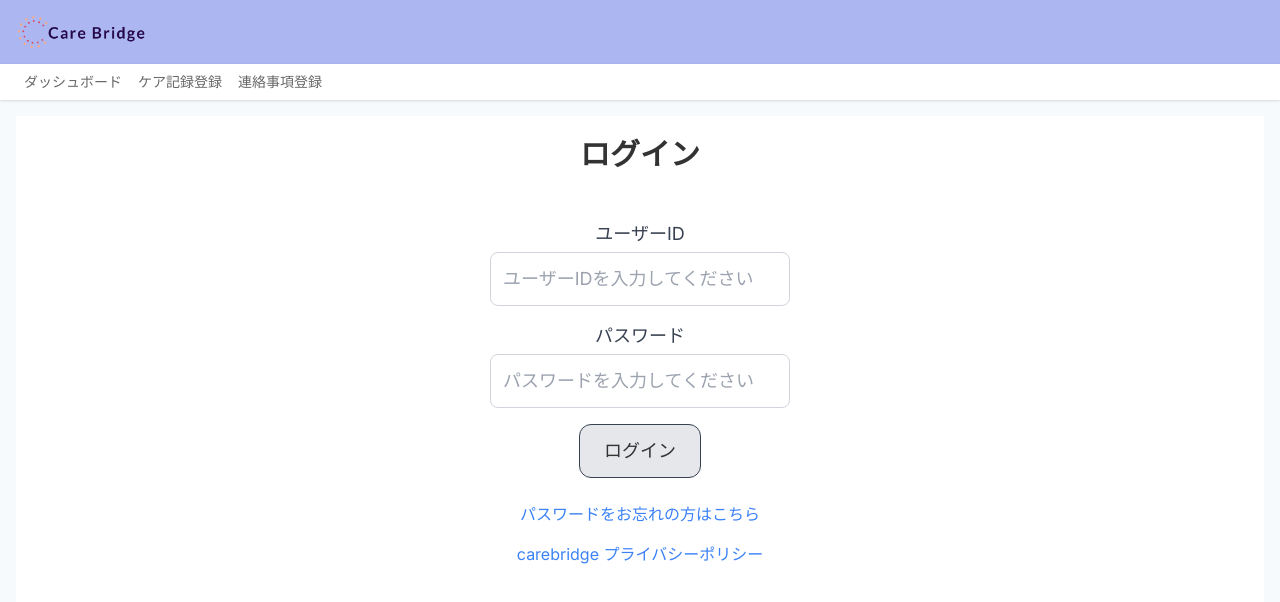
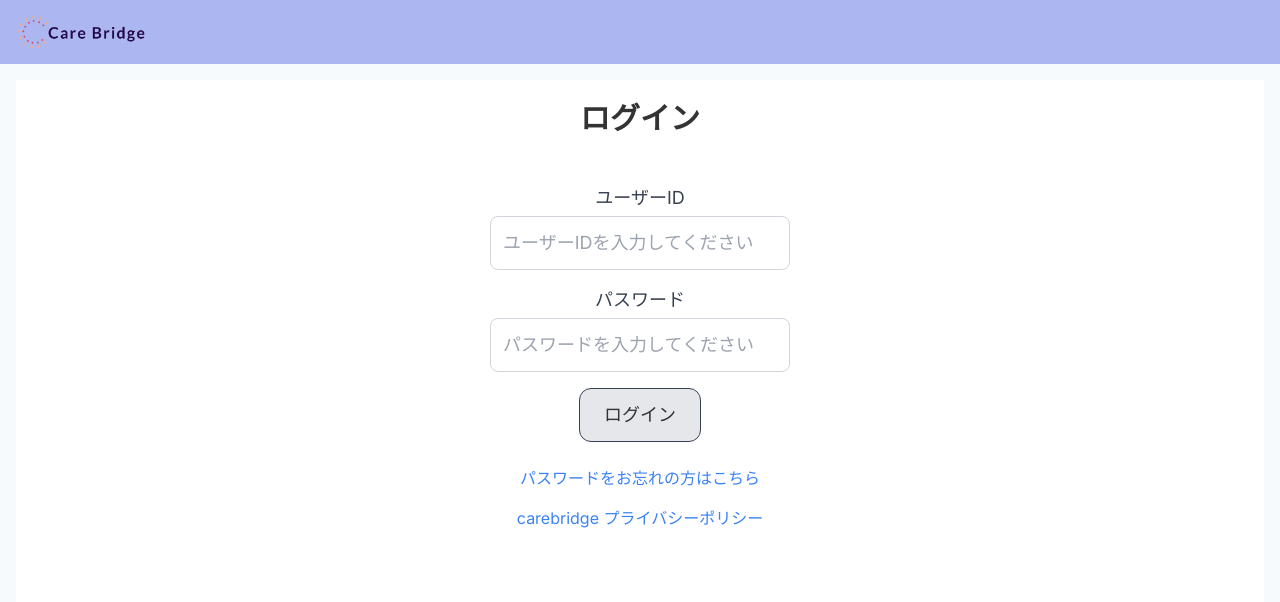
Before and after one commit to ms-engineer-bc24-06/CareBridge, a Next.js app in the folder frontend/: page /staff/signin in a window 1280 px wide. Shown: the top 602 px of the page. Built offline with nearby package versions, Linux system fonts and the light colour scheme; no server answers.

Commit message:
サインイン画面での表示修正

```diff
--- a/frontend/src/app/staff/layout.tsx
+++ b/frontend/src/app/staff/layout.tsx
@@ -1,14 +1,20 @@
 "use client";
 
 import React from "react";
+import { usePathname } from "next/navigation";
 import Header from "../../components/header";
 import MenuBar from "../../components/menuBar";
 
 const StaffLayout = ({ children }: { children: React.ReactNode }) => {
+  const pathname = usePathname();
+
+  // 現在のパスが /staff/signin で始まる場合は MenuBar を非表示にする
+  const showMenuBar = !pathname.startsWith("/staff/signin");
+
   return (
     <div className="flex h-screen flex-col bg-background">
       <Header />
-      <MenuBar />
+      {showMenuBar && <MenuBar />}
       <div className="flex flex-1">
         <div className="p-4 w-full">{children}</div>
       </div>
```
